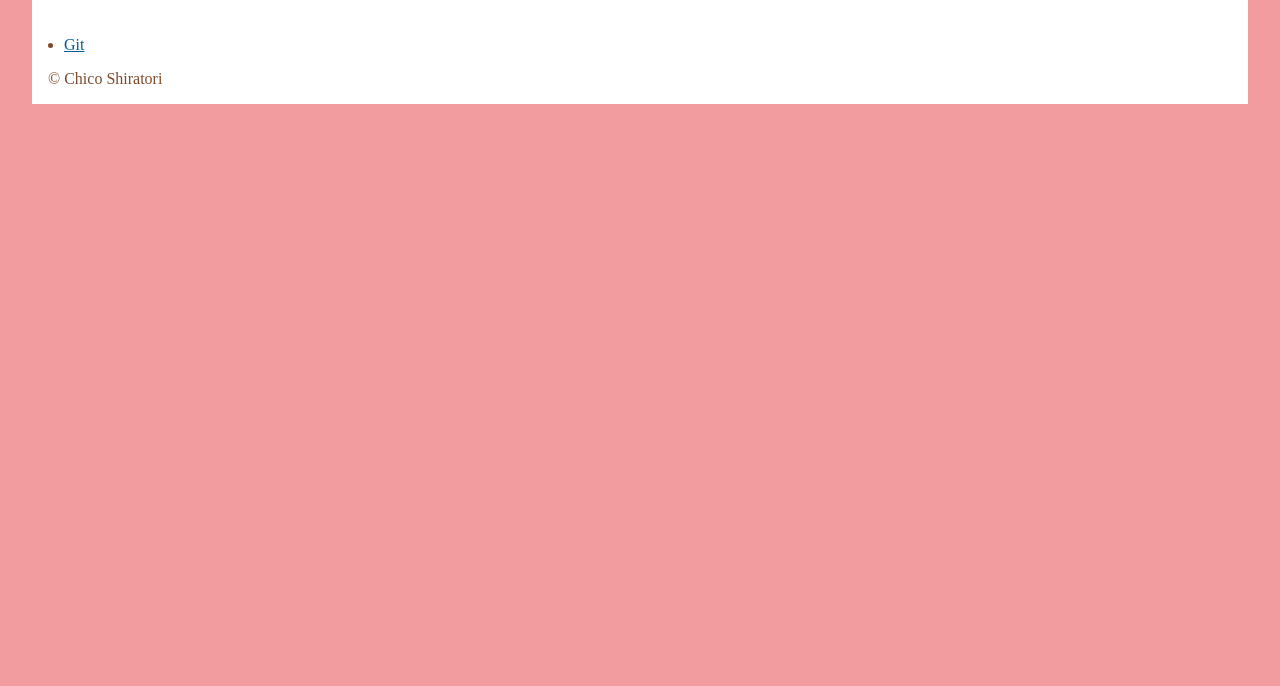
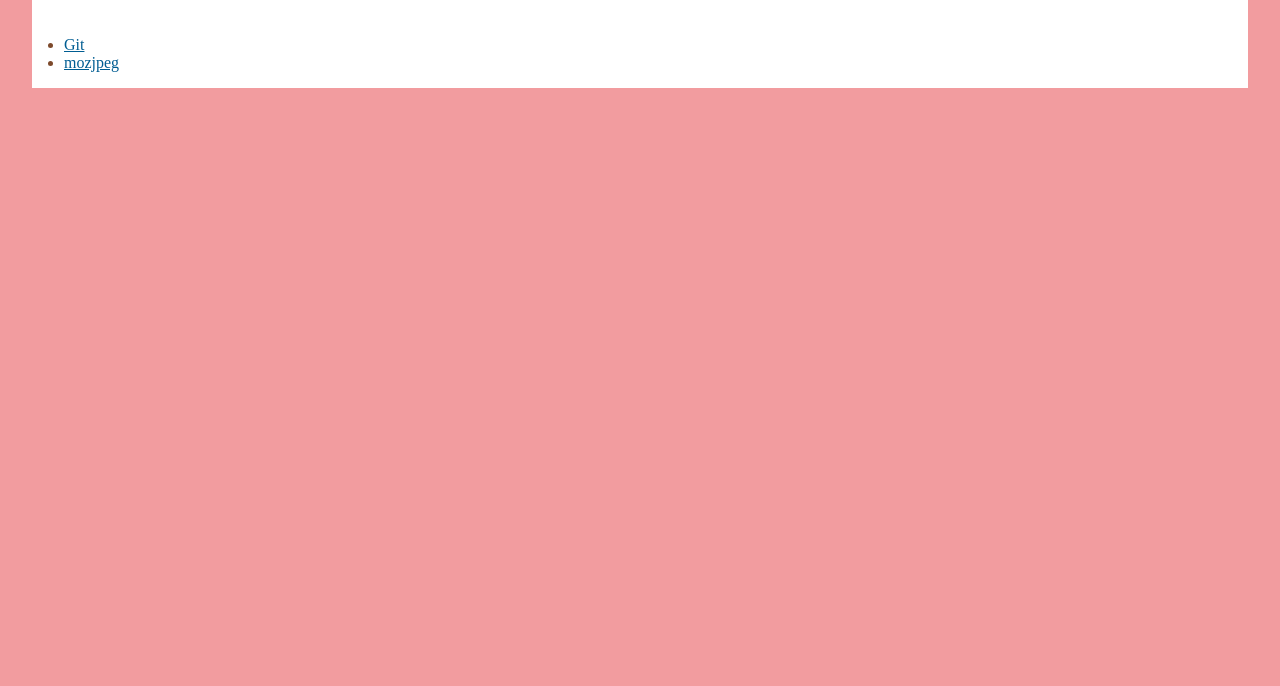
Before and after one commit to rosachico/rosachico.github.io, a plain HTML site: page memo/index.html in a window 1280 px wide. Shown: the part 114-800 px from the top of the page. Drawn offline with Linux system fonts and the light colour scheme.

Commit message:
Add files via upload

```diff
--- a/memo/index.html
+++ b/memo/index.html
@@ -1,5 +1,6 @@
 <!DOCTYPE html>
 <html lang="ja">
+
   <head>
     <meta charset="UTF-8">
     <meta name="viewport" content="width=device-width, initial-scale=1.0">
@@ -7,6 +8,7 @@
     <link rel="icon" href="../favicon.png" type="image/png">
     <title>備忘録 - 野いちご魔法店</title>
   </head>
+
   <body>
     <div class="container">
       <div class="header">
@@ -17,13 +19,10 @@
       <div class="content">
         <ul>
           <li><a href="git.html">Git</a></li>
+          <li><a href="mozjpeg.html">mozjpeg</a></li>
         </ul>
       </div>
     </div>
-        <footer class="container">
-            <div class="content-top">
-                <p>&copy; Chico Shiratori</p>
-            </div>
-        </footer>
   </body>
+
 </html>
```
Lines whose indentation alone changed are shown as unchanged.
